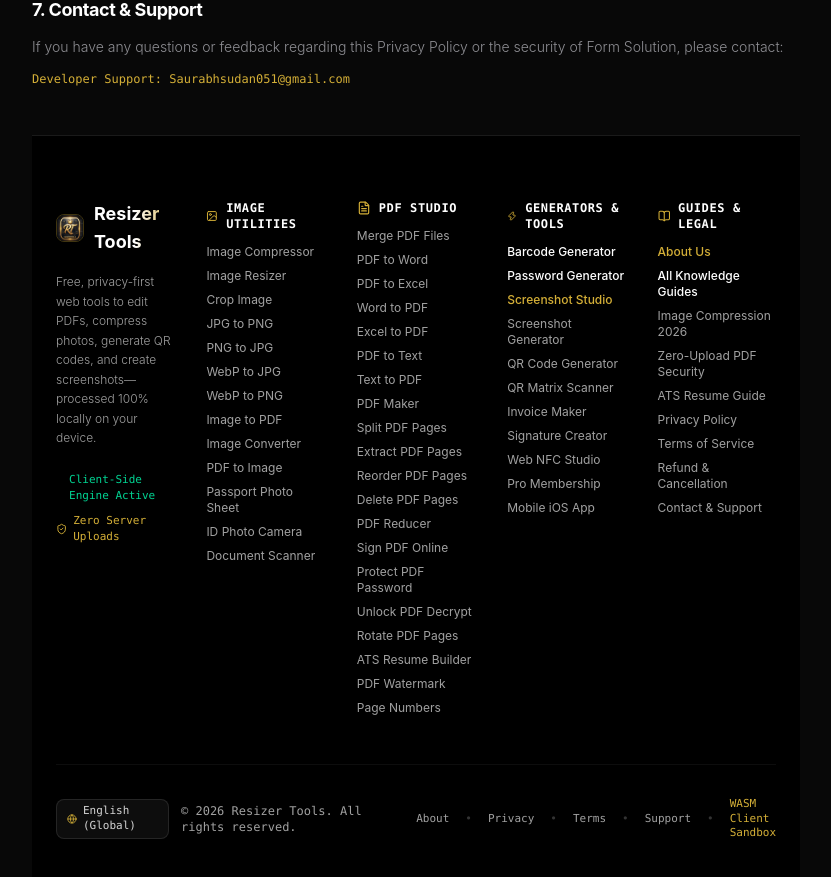
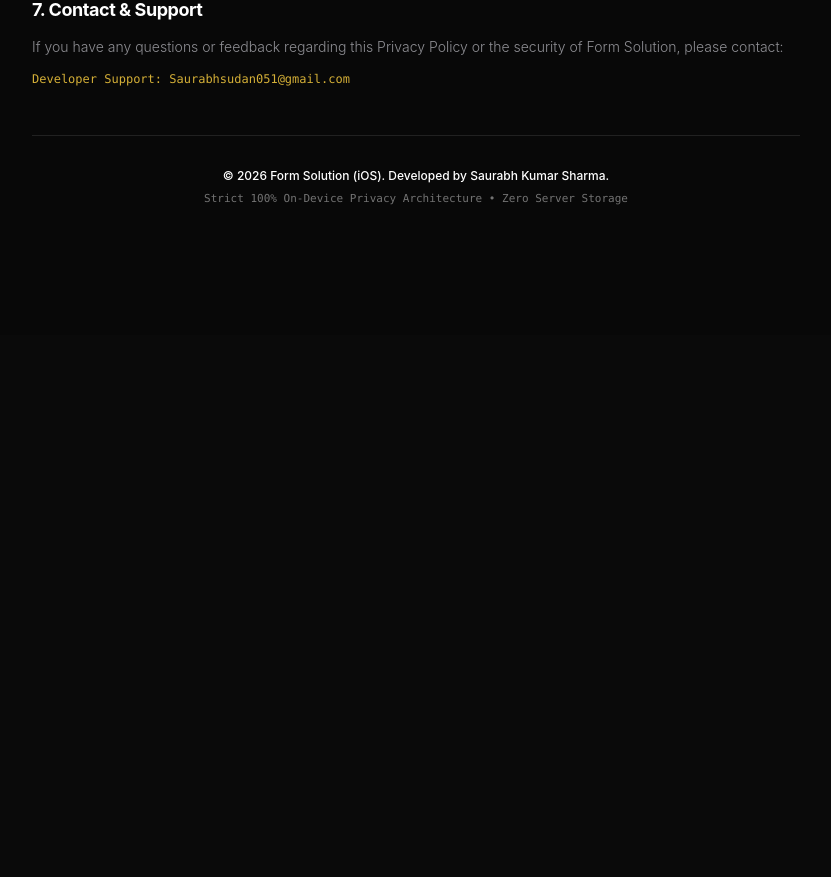
Before and after one commit to Sudan051/resizer-tools-website, a Next.js app: page /form-solution/privacy in a window 1280 px wide. Shown: the part 1420-2297 px from the top of the page, without its empty margins (224-1055 px from the left). After the commit the page ends 1755 px from the top, so only its background shows below. Built offline with nearby package versions, Linux system fonts and the light colour scheme.

Commit message:
Replace site footer with clean dedicated Form Solution footer

```diff
--- a/app/form-solution/privacy/page.tsx
+++ b/app/form-solution/privacy/page.tsx
@@ -1,6 +1,5 @@
 import Link from "next/link";
 import { Shield, ArrowLeft } from "lucide-react";
-import SiteFooter from "../../components/SiteFooter";
 
 export const dynamic = "force-static";
 
@@ -102,7 +101,11 @@ export default function FormSolutionPrivacyPage() {
           </section>
         </div>
 
-        <SiteFooter />
+        {/* Clean, dedicated App Store compliant footer */}
+        <footer className="border-t border-white/10 pt-8 pb-12 text-center text-xs text-neutral-400 space-y-2">
+          <p className="text-white font-medium">© 2026 Form Solution (iOS). Developed by Saurabh Kumar Sharma.</p>
+          <p className="text-neutral-500 font-mono text-[11px]">Strict 100% On-Device Privacy Architecture • Zero Server Storage</p>
+        </footer>
       </div>
     </main>
   );
--- a/app/form-solution/terms/page.tsx
+++ b/app/form-solution/terms/page.tsx
@@ -1,6 +1,5 @@
 import Link from "next/link";
 import { FileText, ArrowLeft } from "lucide-react";
-import SiteFooter from "../../components/SiteFooter";
 
 export const dynamic = "force-static";
 
@@ -82,7 +81,11 @@ export default function FormSolutionTermsPage() {
           </section>
         </div>
 
-        <SiteFooter />
+        {/* Clean, dedicated App Store compliant footer */}
+        <footer className="border-t border-white/10 pt-8 pb-12 text-center text-xs text-neutral-400 space-y-2">
+          <p className="text-white font-medium">© 2026 Form Solution (iOS). Developed by Saurabh Kumar Sharma.</p>
+          <p className="text-neutral-500 font-mono text-[11px]">Strict 100% On-Device Privacy Architecture • Zero Server Storage</p>
+        </footer>
       </div>
     </main>
   );
```
